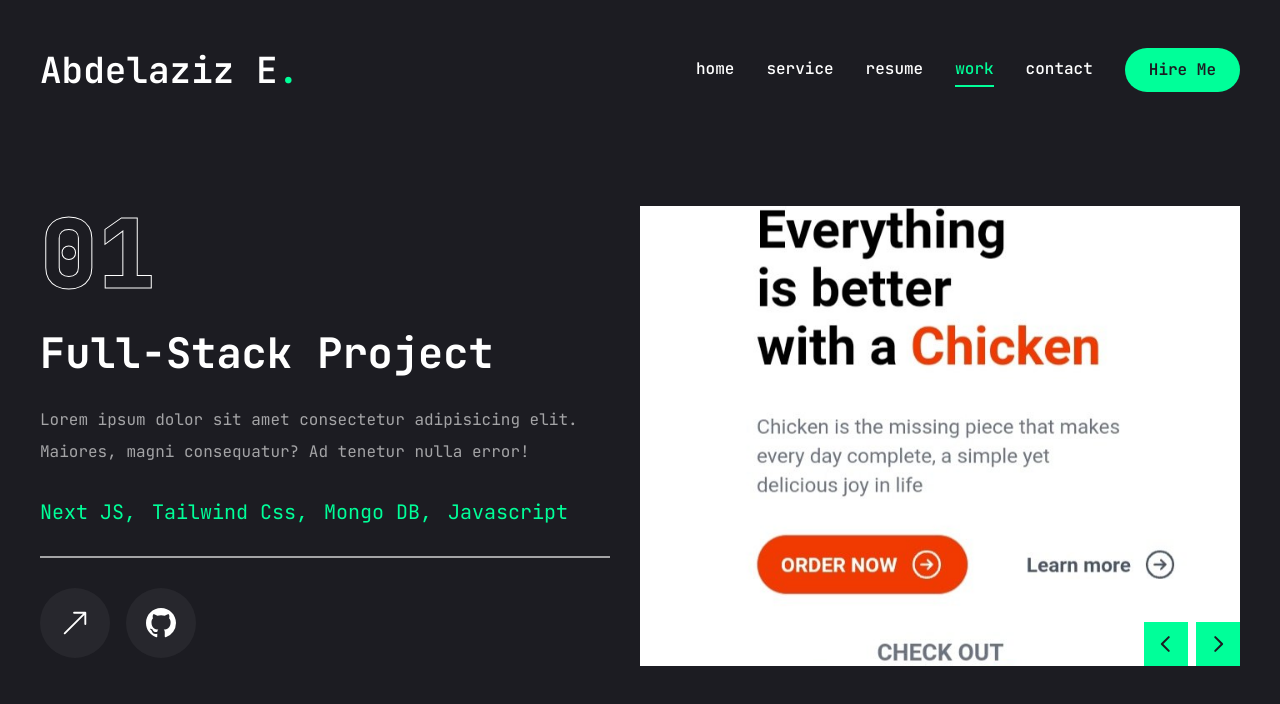
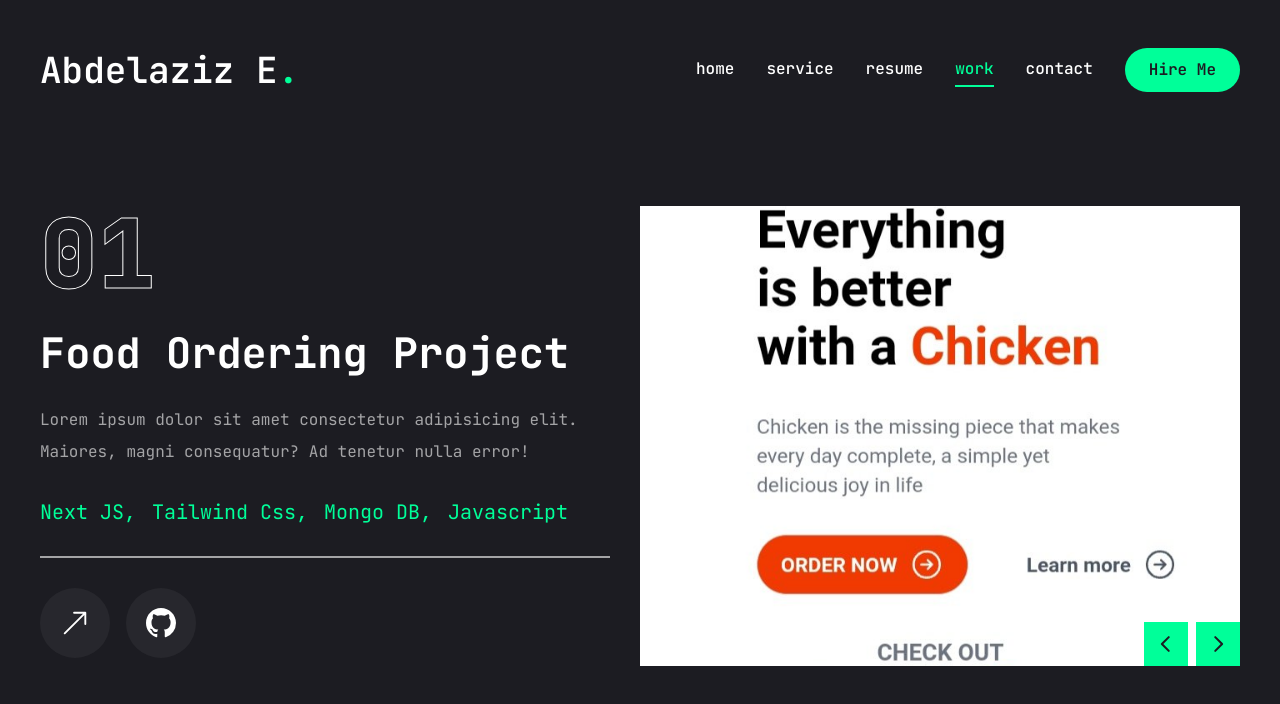
Before and after one commit to AbdelazizEbrahim/portfolio, a Next.js app: page /work in a window 1280 px wide. Shown: the top 704 px of the page. Built offline with nearby package versions, Linux system fonts and the light colour scheme.

Commit message:
Add job board

```diff
--- a/app/work/page.tsx
+++ b/app/work/page.tsx
@@ -43,6 +43,17 @@ const projects = [
     live: "https://rihletiagency.vercel.app/",
     github: "https://github.com/AbdelazizEbrahim/agency-website",
   },
+    {
+    num: "04",
+    category: "Full-stack",
+    title: "Job board",
+    description: "Lorem ipsum dolor sit amet consectetur adipisicing elit. Maiores, magni consequatur? Ad tenetur nulla error!",
+    stack: [{name: "Next JS"}, {name: "Tailwind Css"}, {name: "Mongo DB"}, {name: "Typescript"},{name: "WorkOS"}, ],
+    image: "/rihletimage.jpg",
+    live: "",
+    github: "https://github.com/AbdelazizEbrahim/job-board",
+  },
+
 
 ]
 const Work = () => {
@@ -73,7 +84,7 @@ const Work = () => {
                 {/* project category */}
                 <h2 className="text-[42px] font-bold leading-none text-white
                    group-hover:text-accent transition-all duration-500 capitalize">
-                    {project.category} project
+                    {project.title} project
                 </h2>
                 {/* project description */}
                 <p className="text-white/60">{project.description}</p>
```
